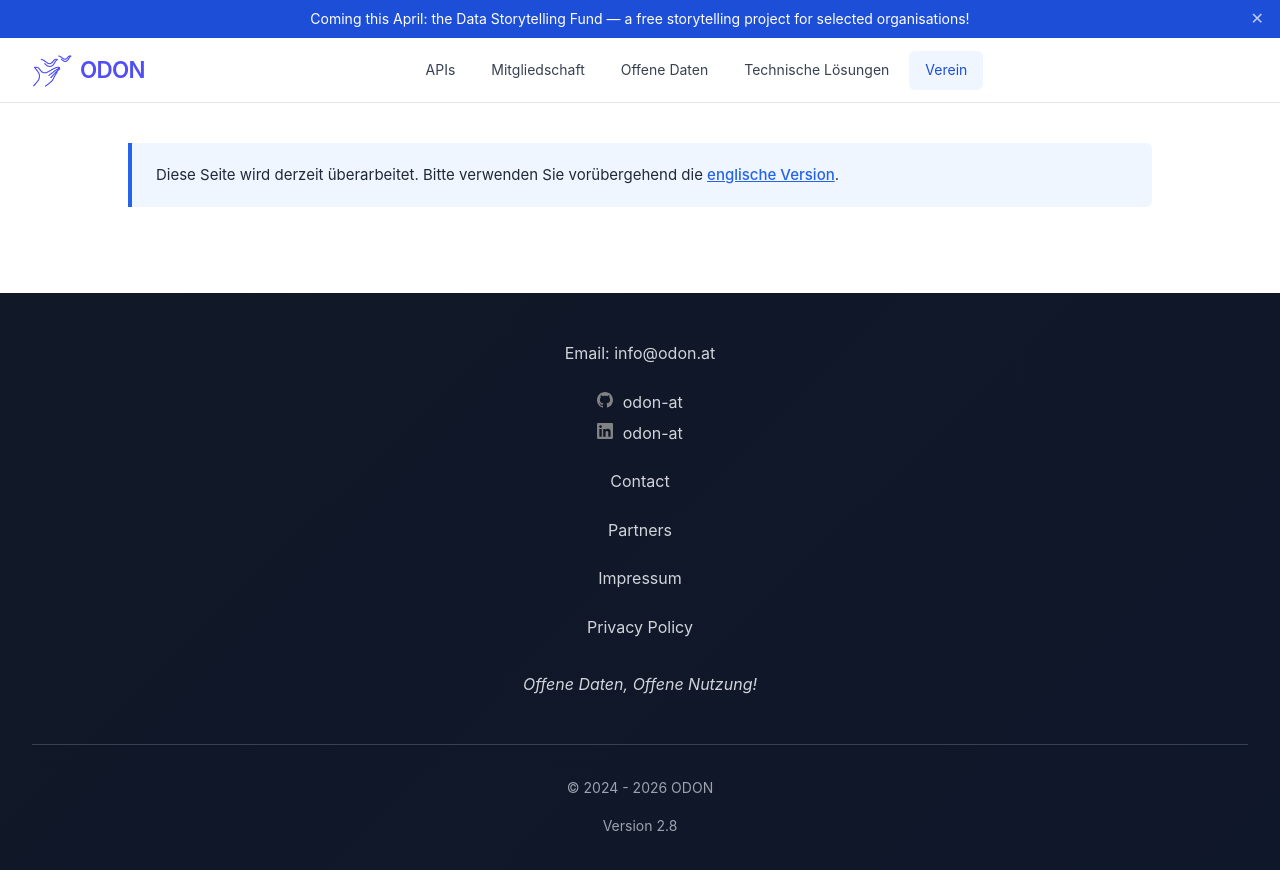
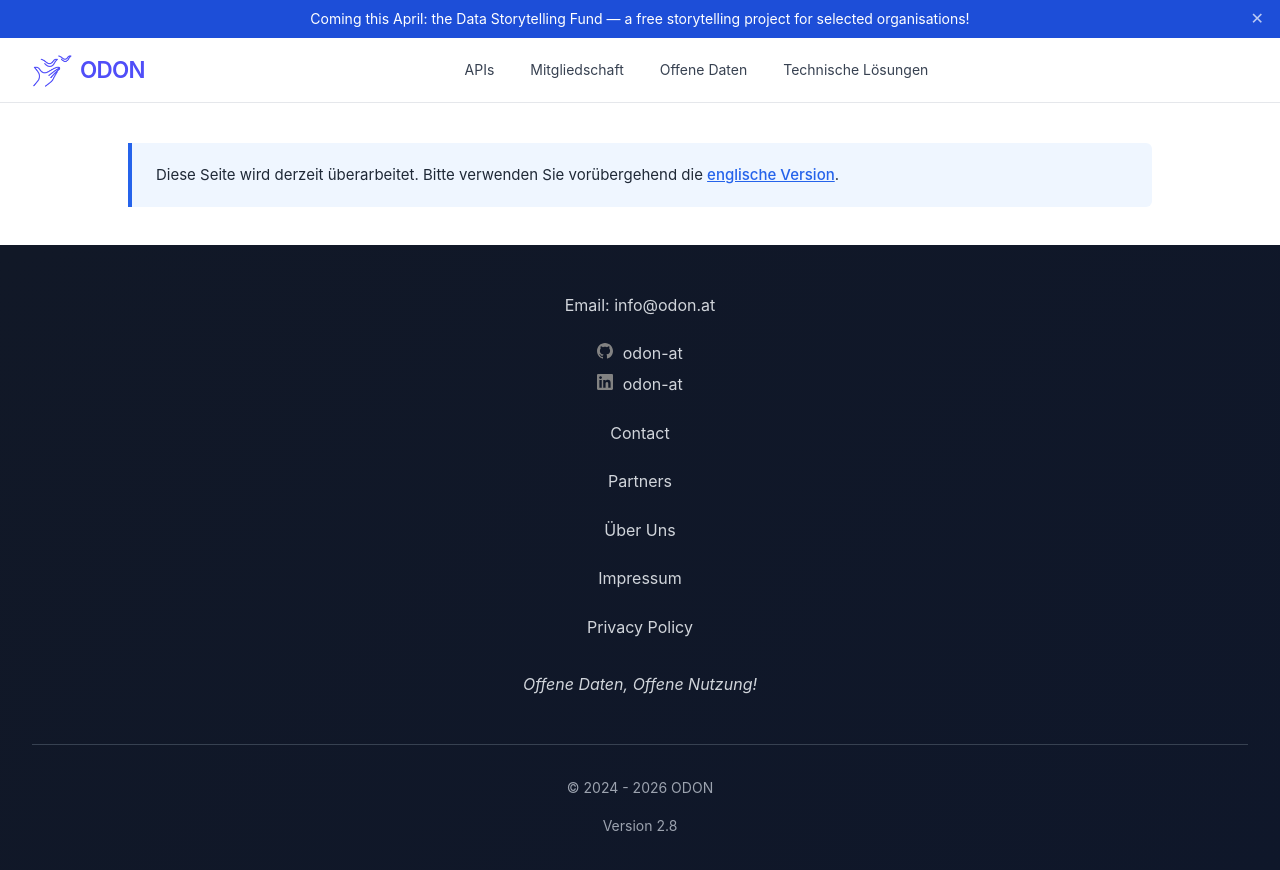
Before and after one commit to verein-odon/verein-odon.github.io, a Jekyll site: the page built from docs/de/association.md, in a window 1280 px wide. Shown: the top 870 px of the page. Built offline with Jekyll 4.4.1, drawn with Linux system fonts in a browser that asks for light colours.

Commit message:
Moved association page

```diff
--- a/docs/_includes/footer.html
+++ b/docs/_includes/footer.html
@@ -11,6 +11,11 @@
           {%- include social.html -%}
           <p><a href="/{{page.lang}}/contact/">Contact</a></p>
           <p><a href="/{{page.lang}}/partners">Partners</a></p>
+          {% if page.lang == 'de' %}
+          <p><a href="/de/verein/">Über Uns</a></p>
+          {% else %}
+          <p><a href="/en/association/">About Us</a></p>
+          {% endif %}
           {% if page.lang == 'de' %}
           <p><a href="/de/impressum/">Impressum</a></p>
           {% else %}
--- a/docs/de/association.md
+++ b/docs/de/association.md
@@ -1,6 +1,7 @@
 ---
 layout: page
-title: Verein
+title: Über Uns
+in_nav: false
 lang: de
 ref: association
 permalink: /de/verein/
```
Also changed, not shown: docs/en/association.md (+2 -1 lines).
